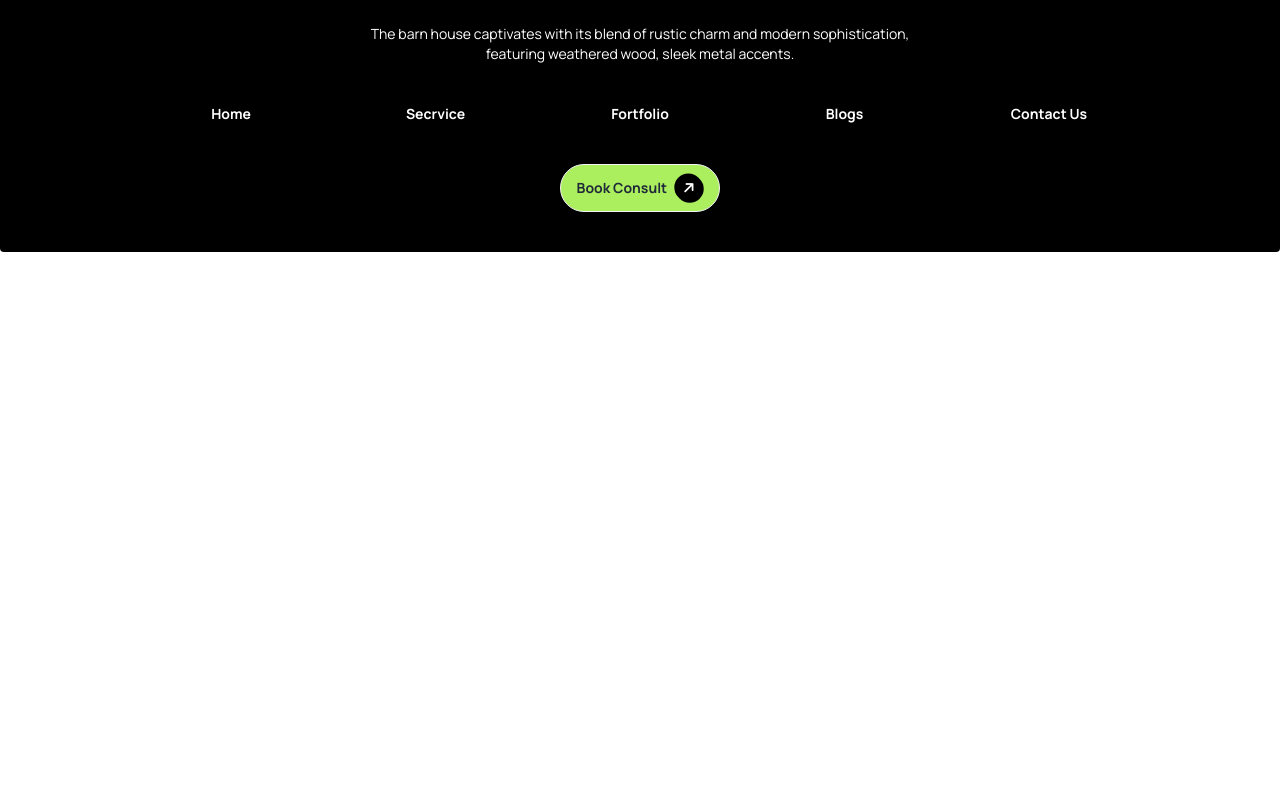
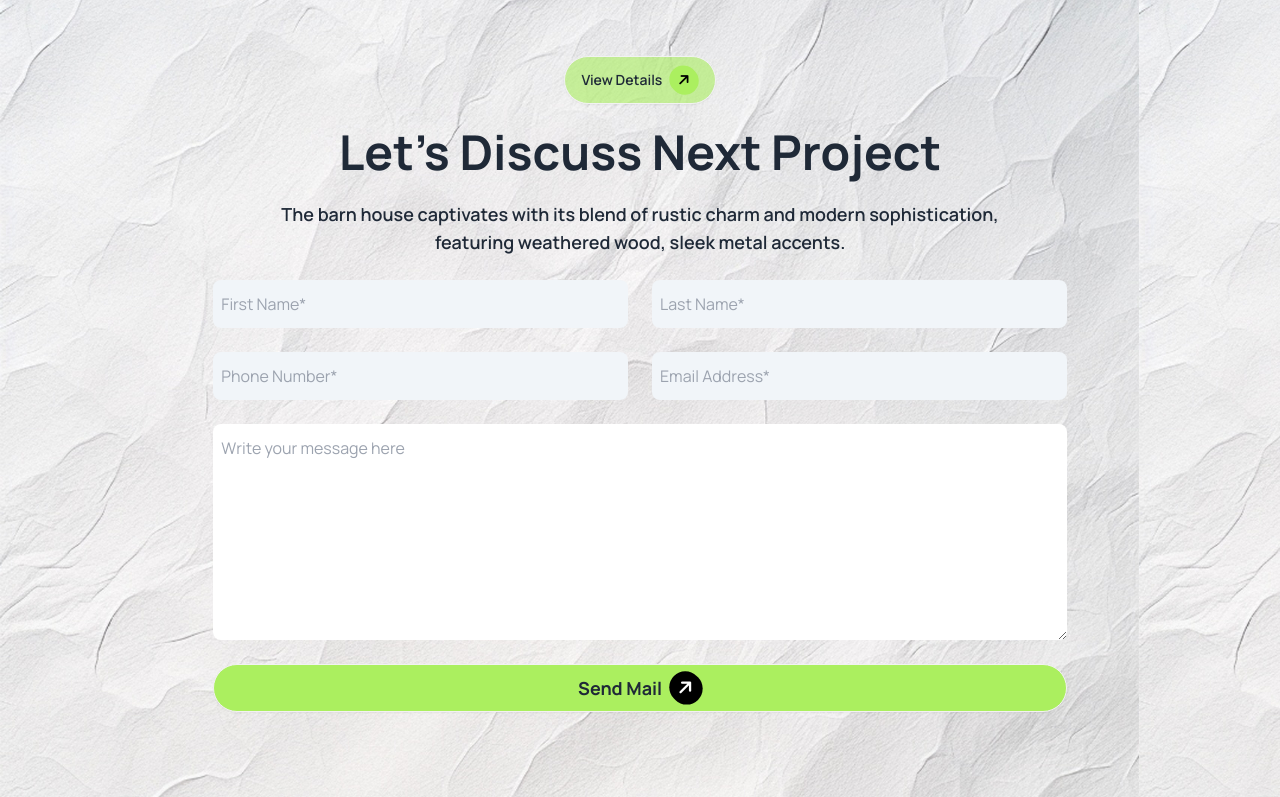
Before and after one commit to badal925119/assignment-03, a plain HTML site: page index.html in a window 1280 px wide. Shown: the part 2423-3220 px from the top of the page. Before the commit the page ends 2675 px from the top, so only its background shows below. Drawn offline with nearby package versions, Linux system fonts and the light colour scheme.

Commit message:
added discuss section

```diff
--- a/index.html
+++ b/index.html
@@ -32,6 +32,11 @@
       <style>
         .manrope{
             font-family: "Manrope", sans-serif;
+        }
+        .back{
+            background-image: url(assets/bg.jpg);
+            width: 100%;
+            height: 100%;
         }
       </style>
 
@@ -207,6 +212,44 @@
 
       </section>
 
+      <!-- discuss section -->
+      <section class="back mb-2">
+       <div class="container mx-auto flex-col flex justify-center items-center">
+        <div class=" flex items-center justify-center pt-36">
+            <button class="btn bg-[#abef5f] bg-opacity-60 rounded-full">View Details <i class="bg-[#abef5f] text-black p-2 rounded-full -rotate-45 fa-solid fa-arrow-right"></i></button>
+        </div>
+        <div class="flex justify-center items-center flex-col pt-6 gap-6">
+            <h1 class="text-5xl font-bold">Let’s Discuss Next Project</h1>
+            <p class="text-center text-lg font-semibold">The barn house captivates with its blend of rustic charm and modern sophistication,<br> featuring weathered wood, sleek metal accents.</p>
+        </div>
+
+        <div class="grid w-2/3 grid-cols-1 lg:grid-cols-2 gap-6 lg:pb-32 pt-6">
+            <div>
+                <input class="py-3 px-2 border-none outline-none bg-slate-100 rounded-lg w-full" placeholder="First Name*" type="text" name="" id="">
+            </div>
+            <div>
+                <input class="py-3 px-2 border-none outline-none bg-slate-100 rounded-lg w-full" placeholder="Last Name*" type="text" name="" id="">
+            </div>
+            <div>
+                <input class="py-3 px-2 border-none outline-none bg-slate-100 rounded-lg w-full" placeholder="Phone Number*" type="number" name="" id="">
+            </div>
+            <div>
+                <input class="py-3 px-2 border-none outline-none bg-slate-100 rounded-lg w-full" placeholder="Email Address*" type="email" name="" id="">
+
+            </div>
+            <textarea class=" py-3 px-2 row-span-10 col-span-2 border-none outline-none rounded-lg" placeholder="Write your message here" name="" id=""></textarea>
+            <a class="btn   bg bg-[#abef5f] text-lg col-span-2 rounded-full font-bold">Send Mail <i class="bg-[black] text-white p-2 rounded-full -rotate-45 fa-solid fa-arrow-right"></i></a>
+
+
+        </div>
+
+       </div>
+
+
+
+      </section>
+
+
   </main>
 
   <!-- Footer Section -->
```
